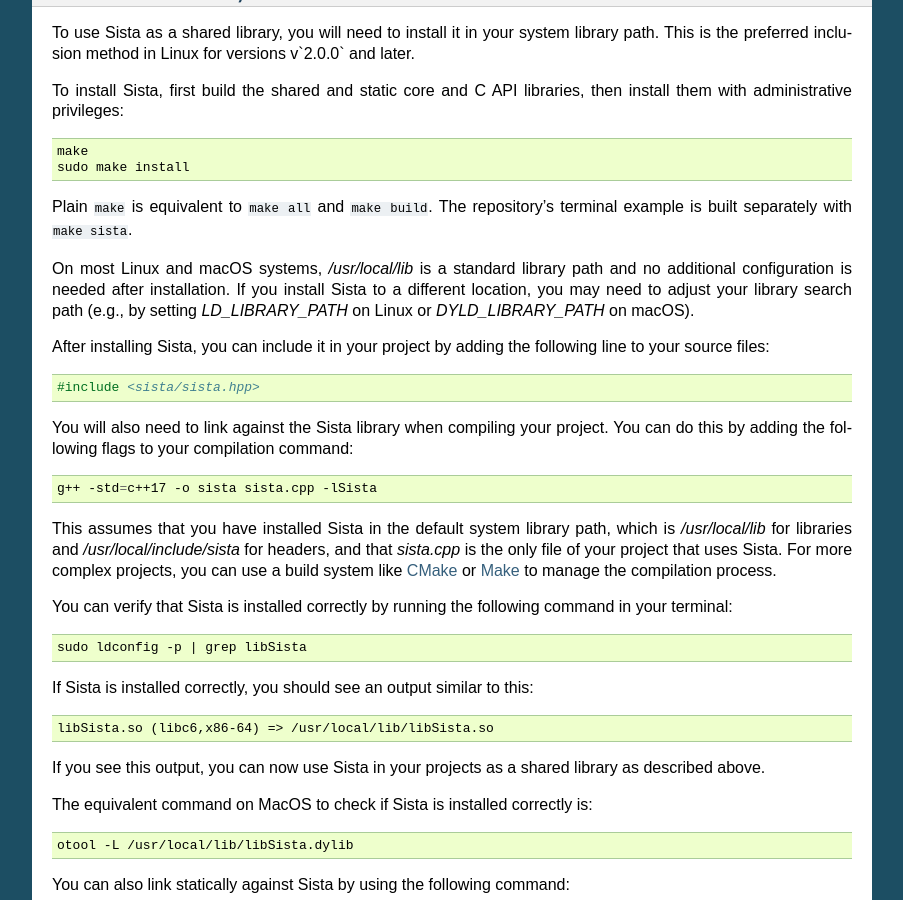
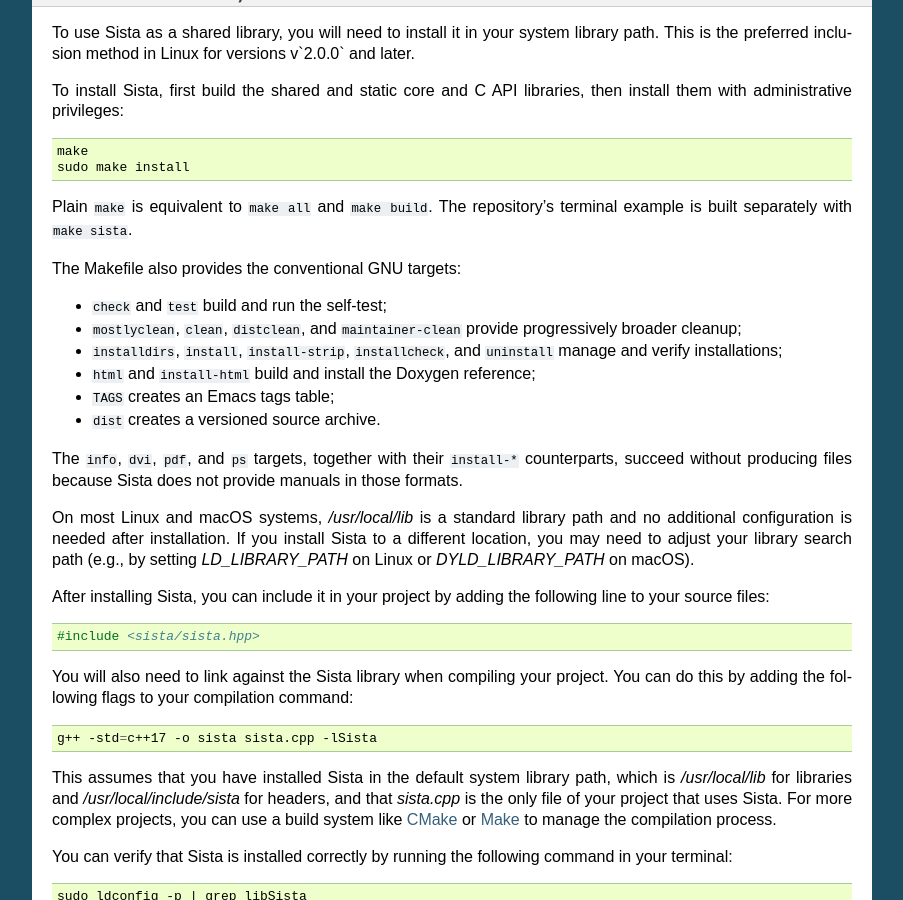
Before and after one commit to FLAK-ZOSO/Sista, a Sphinx documentation site: the page built from docs/index.rst, in a window 1280 px wide and 900 px high, scrolled down 1320 px. Shown: the whole window, without its empty margins (198-1101 px from the left). Built offline with Sphinx 7.4.7, drawn with Linux system fonts in a browser that asks for light colours.

Commit message:
New standard targets for Makefile

```diff
--- a/docs/index.rst
+++ b/docs/index.rst
@@ -78,6 +78,17 @@
     sudo make install
 
 Plain ``make`` is equivalent to ``make all`` and ``make build``. The repository's terminal example is built separately with ``make sista``.
+
+The Makefile also provides the conventional GNU targets:
+
+* ``check`` and ``test`` build and run the self-test;
+* ``mostlyclean``, ``clean``, ``distclean``, and ``maintainer-clean`` provide progressively broader cleanup;
+* ``installdirs``, ``install``, ``install-strip``, ``installcheck``, and ``uninstall`` manage and verify installations;
+* ``html`` and ``install-html`` build and install the Doxygen reference;
+* ``TAGS`` creates an Emacs tags table;
+* ``dist`` creates a versioned source archive.
+
+The ``info``, ``dvi``, ``pdf``, and ``ps`` targets, together with their ``install-*`` counterparts, succeed without producing files because Sista does not provide manuals in those formats.
 
 On most Linux and macOS systems, `/usr/local/lib` is a standard library path and no additional configuration is needed after installation. If you install Sista to a different location, you may need to adjust your library search path (e.g., by setting `LD_LIBRARY_PATH` on Linux or `DYLD_LIBRARY_PATH` on macOS).
 
```
Also changed, not shown: README.md (+20 -9 lines), 1 other file.
